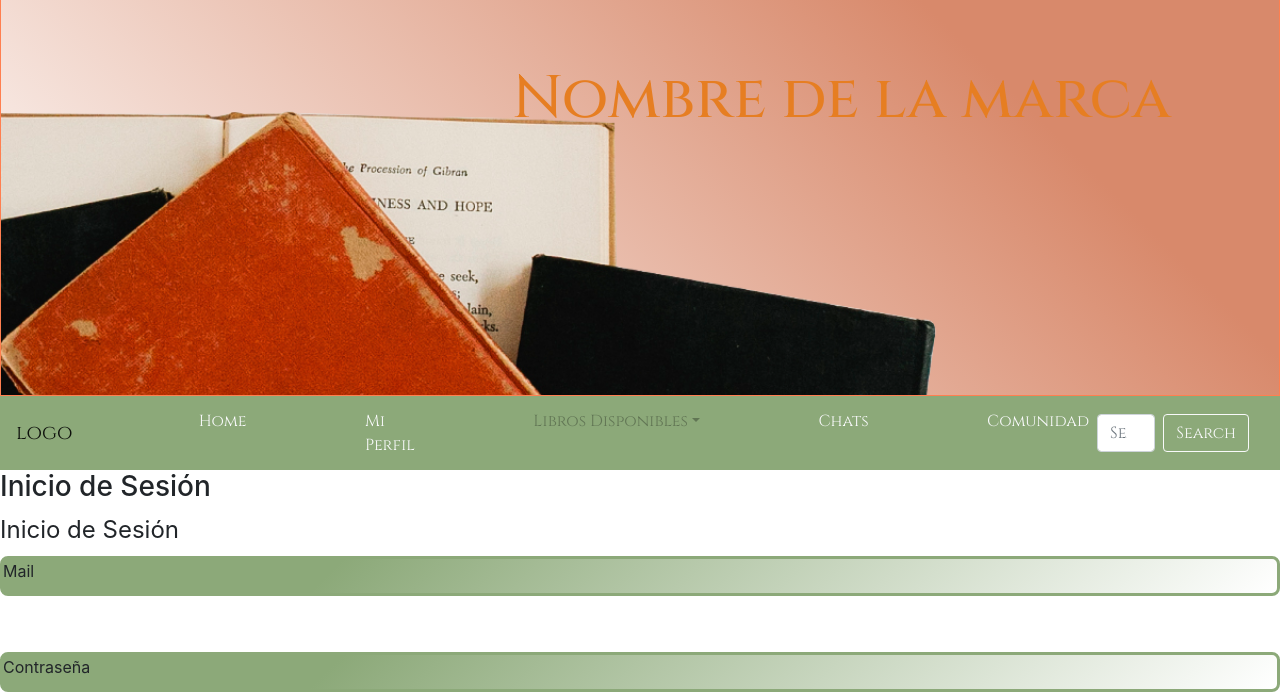
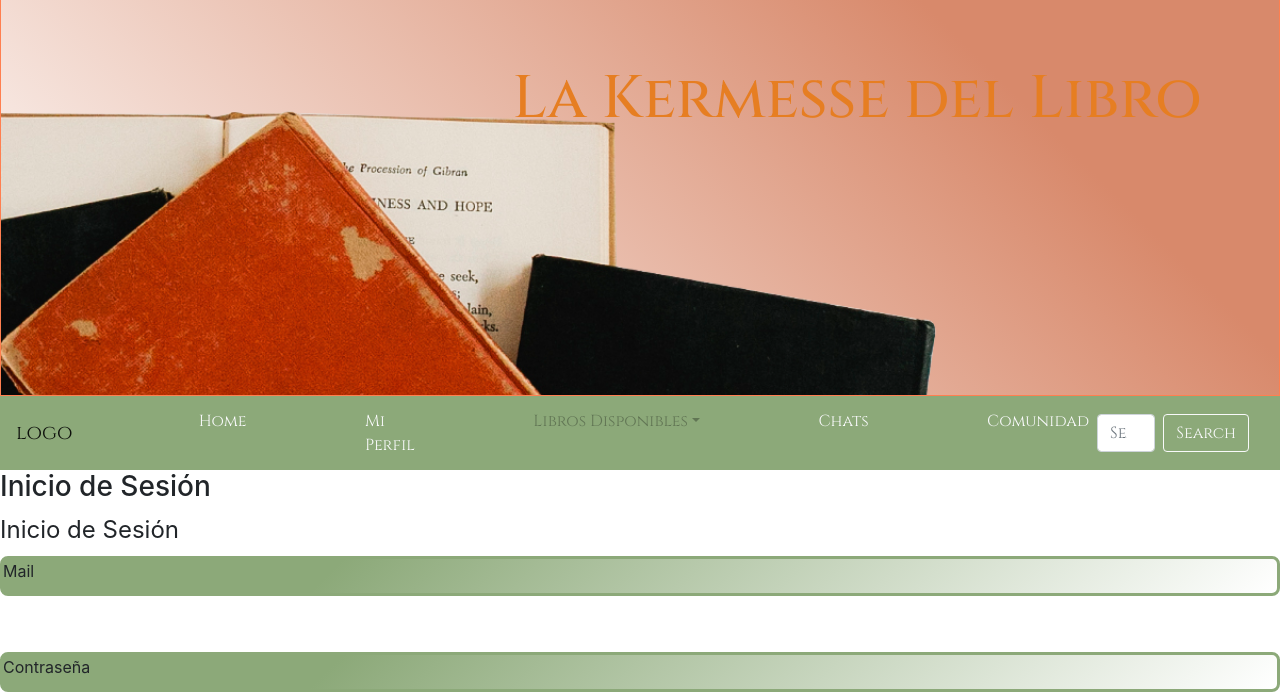
Before and after one commit to melocotonoro/LaKermessedellibro-git, a website: page views/Iniciar_sesion.html in a window 1280 px wide. Shown: the part 104-800 px from the top of the page. Drawn offline with nearby package versions, Linux system fonts and the light colour scheme.

Commit message:
cambio nombre sección iniciar sesión

```diff
--- a/views/Iniciar_sesion.html
+++ b/views/Iniciar_sesion.html
@@ -5,7 +5,7 @@
     <meta http-equiv="X-UA-Compatible" content="IE=edge">
     <meta name="viewport" content="width=device-width, initial-scale=1.0">
 
-        <title>Iniciar Sesión</title>
+        <title>Iniciar Sesión - La Kermesse del Libro</title>
 
 <!--Google Fonts-->
 
@@ -35,7 +35,7 @@
           <a href="./registrarte.html"><button type="button" class="btn btn-light btn-lg banner">Registrarse</button></a>
         </div>
 
-        <h1 id="nombreDeLaMarca">Nombre de la marca</h1>
+        <h1 id="nombreDeLaMarca">La Kermesse del Libro</h1>
 
       </header>
 
```
